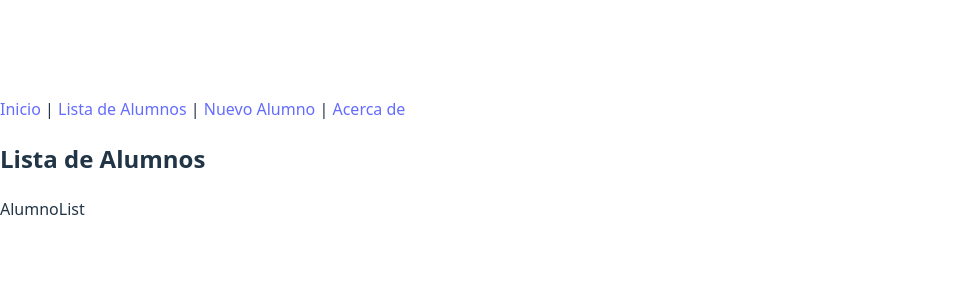
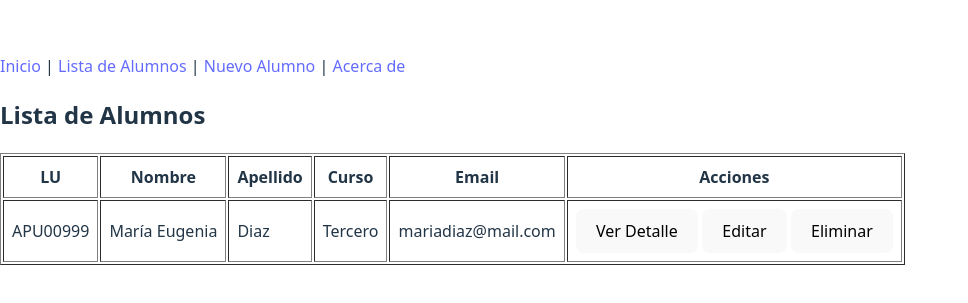
Before and after one commit to Alexrodrigo66/pv_tp5_grupo18, a React (Vite) app: page /alumnos in a window 1280 px wide. Shown: the part 241-544 px from the top of the page, without its empty margins (0-968 px from the left). Built offline with nearby package versions, Linux system fonts and the light colour scheme.

Commit message:
modifico AlumnoList

```diff
--- a/src/components/AlumnoList.jsx
+++ b/src/components/AlumnoList.jsx
@@ -1,8 +1,48 @@
-import React from 'react'
+import React from 'react';
+import {useNavigate } from 'react-router-dom';
 
-const AlumnoList = () => {
+const AlumnoList = ({ alumnos, onEliminar}) => {
+  const navigate = useNavigate();
+
+  const eliminar = (lu) => {
+      onEliminar(lu);
+  }
+
   return (
-    <div>AlumnoList</div>
+    <div>
+      {alumnos.length === 0 ? (
+        <p>No hay alumnos registrados.</p>
+      ) : (
+        <table border="1" cellPadding="8">
+          <thead>
+            <tr>
+              <th>LU</th>
+              <th>Nombre</th>
+              <th>Apellido</th>
+              <th>Curso</th>
+              <th>Email</th>
+              <th>Acciones</th>
+            </tr>
+          </thead>
+          <tbody>
+            {alumnos.map((alumno) => (
+              <tr key={alumno.lu}>
+                <td>{alumno.lu}</td>
+                <td>{alumno.nombre}</td>
+                <td>{alumno.apellido}</td>
+                <td>{alumno.curso}</td>
+                <td>{alumno.email}</td>
+                <td>
+                  <button onClick={() => navigate(`/alumnos/${alumno.lu}`)}>Ver Detalle</button>{' '}
+                  <button onClick={() => navigate(`/alumnos/${alumno.lu}/editar`)}>Editar</button>{' '}
+                  <button onClick={() => eliminar(alumno.lu)}>Eliminar</button>
+                </td>
+              </tr>
+            ))}
+          </tbody>
+        </table>
+      )}
+    </div>
   )
 }
 
```
